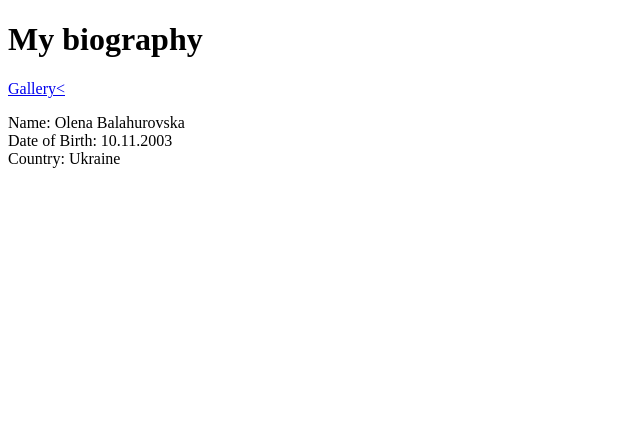
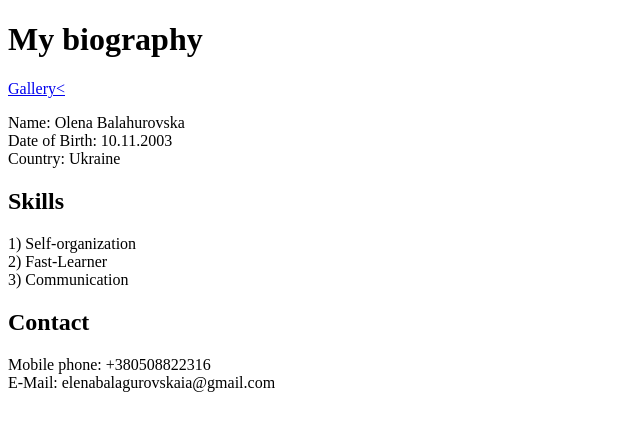
Before and after one commit to frontend132/HW3, a plain HTML site: page index.html in a window 1280 px wide. Shown: the whole page, without its empty margins (0-640 px from the left). Drawn offline with Linux system fonts and the light colour scheme.

Commit message:
Commit 2

```diff
--- a/index.html
+++ b/index.html
@@ -16,5 +16,18 @@
         Date of Birth: 10.11.2003 <br>
         Сountry: Ukraine</p>
     </header>
+
+    <main>
+        <h2>Skills</h2>
+        <p>1) Self-organization <br>
+        2) Fast-Learner <br>
+        3) Communication</p>
+    </main>
+
+    <footer>
+        <h2>Contact</h2>
+        <p>Mobile phone: +380508822316 <br>
+        E-Mail: elenabalagurovskaia@gmail.com</p>
+    </footer>
 </body>
 </html>
```
